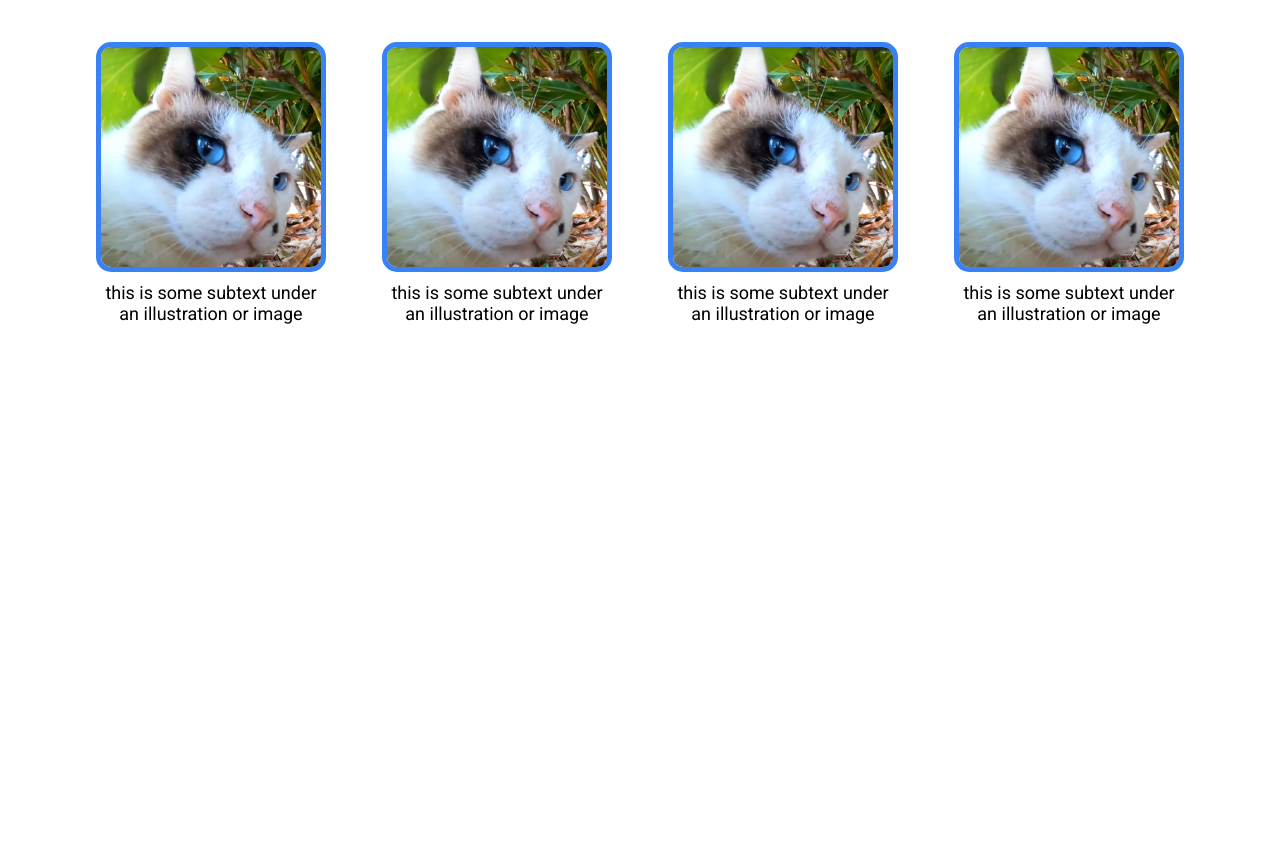
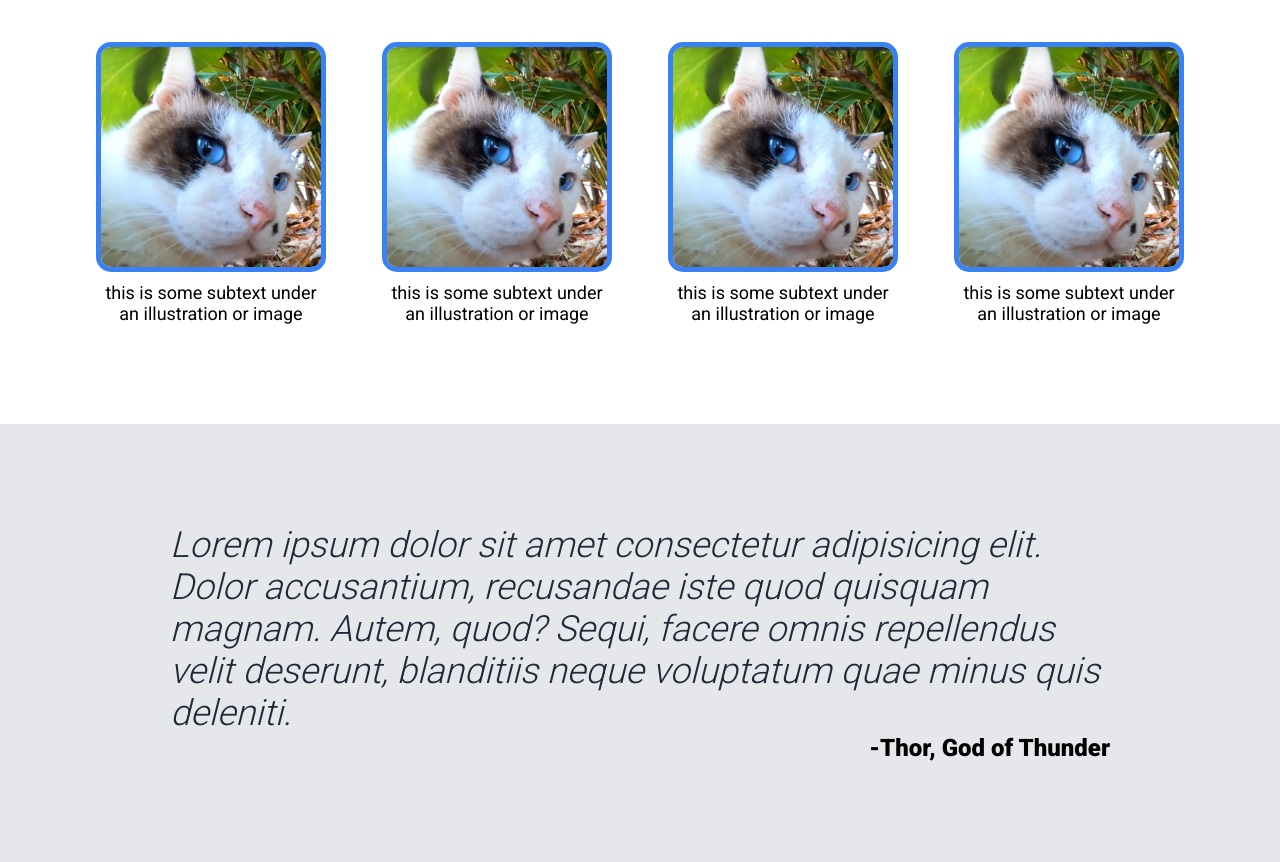
Before and after one commit to Mono0087/Awesome_website_project, a plain HTML site: page index.html in a window 1280 px wide. Shown: the part 702-1564 px from the top of the page. Before the commit the page ends 1126 px from the top, so only its background shows below. Drawn offline with Linux system fonts and the light colour scheme.

Commit message:
Add "quote" section

```diff
--- a/css/style.css
+++ b/css/style.css
@@ -144,5 +144,24 @@ header {
     width: 100%;
 
 }
-.card_text {
+
+/* ////////////////////// Quote ///////////////////// */
+
+.quote {
+    background-color: #E5E7EB;
 }
+.quote .container {
+    padding: 100px 150px;
+}
+.cite blockquote {
+    font-weight: 300;
+    font-size: 36px;
+    font-style: italic;
+    color: #1F2937;
+}
+
+.cite p {
+    font-size: 24px;
+    font-weight: 900;
+    text-align: end;
+}
--- a/index.html
+++ b/index.html
@@ -5,7 +5,7 @@
     <meta charset="UTF-8">
     <meta http-equiv="X-UA-Compatible" content="IE=edge">
     <meta name="viewport" content="width=device-width, initial-scale=1.0">
-    <link href="https://fonts.googleapis.com/css2?family=Roboto:wght@400;700;900&display=swap" rel="stylesheet">
+    <link href="https://fonts.googleapis.com/css2?family=Roboto:wght@300;400;700;900&display=swap" rel="stylesheet">
     <link rel="stylesheet" href="./css/style.css">
     <title>Awesome website</title>
 </head>
@@ -68,6 +68,16 @@
             </div>
         </div>
     </main>
+    <section class="quote">
+        <div class="container">
+            <div class="cite">
+                <blockquote>
+                    Lorem ipsum dolor sit amet consectetur adipisicing elit. Dolor accusantium, recusandae iste quod quisquam magnam. Autem, quod? Sequi, facere omnis repellendus velit deserunt, blanditiis neque voluptatum quae minus quis deleniti.
+                </blockquote>
+                <p>-Thor, God of Thunder</p>
+            </div>
+        </div>
+    </section>
 </body>
 
 </html>
```
